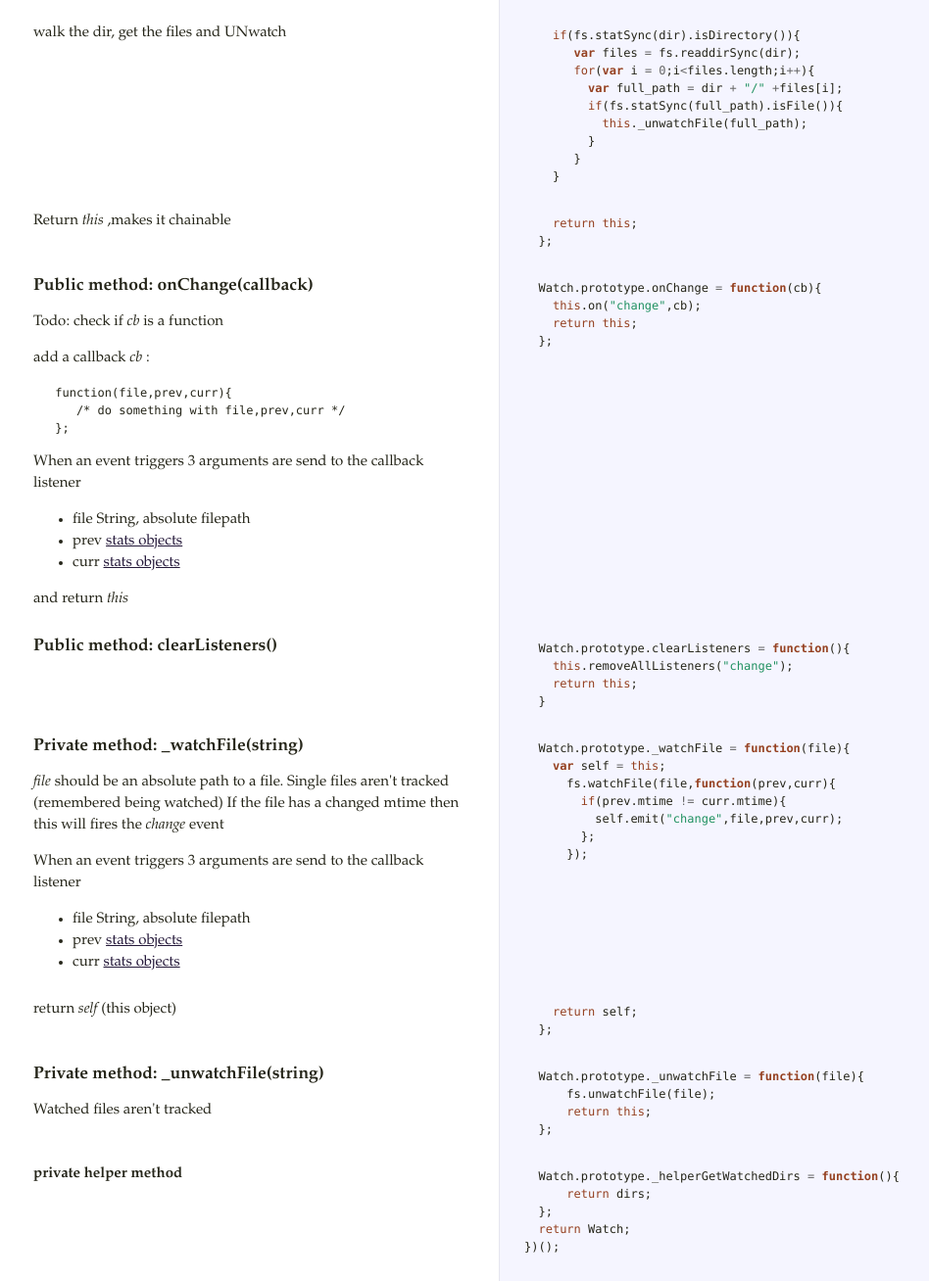
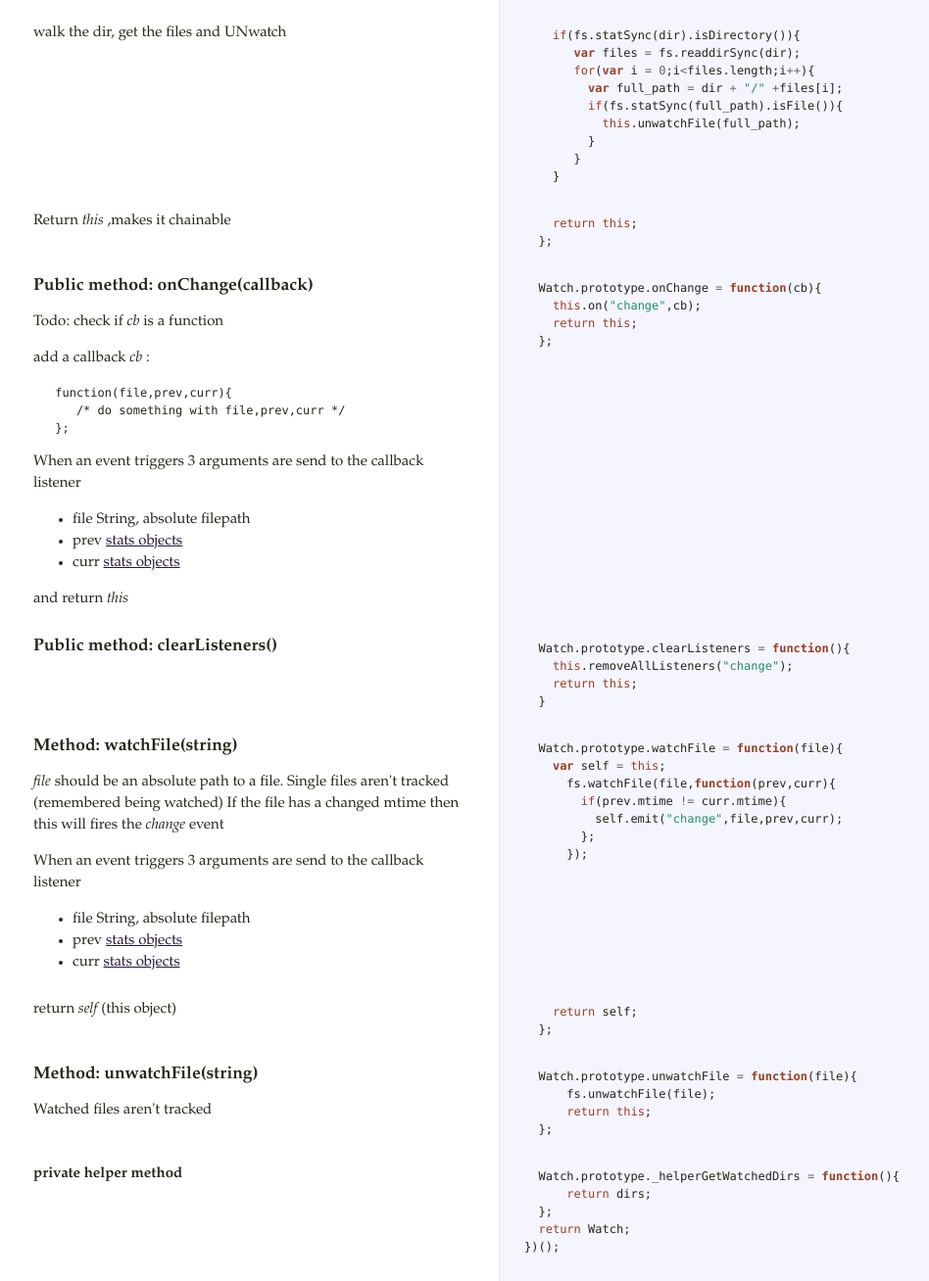
Before and after one commit to rafeca/node-watch, a plain HTML site: page docs/watch.html in a window 1280 px wide. Shown: the part 1852-3160 px from the top of the page at 98% size, without its empty margins (16-964 px from the left). Drawn offline with Linux system fonts and the light colour scheme.

Commit message:
Completed documentation

```diff
--- a/docs/watch.html
+++ b/docs/watch.html
@@ -53,7 +53,7 @@ If the dir is watched allready it won't be added and
         <span class="k">for</span><span class="p">(</span><span class="kd">var</span> <span class="nx">i</span> <span class="o">=</span> <span class="mi">0</span><span class="p">;</span><span class="nx">i</span><span class="o">&lt;</span><span class="nx">files</span><span class="p">.</span><span class="nx">length</span><span class="p">;</span><span class="nx">i</span><span class="o">++</span><span class="p">){</span>
           <span class="kd">var</span> <span class="nx">full_path</span> <span class="o">=</span> <span class="nx">dir</span> <span class="o">+</span> <span class="s2">&quot;/&quot;</span> <span class="o">+</span><span class="nx">files</span><span class="p">[</span><span class="nx">i</span><span class="p">];</span>
           <span class="k">if</span><span class="p">(</span><span class="nx">fs</span><span class="p">.</span><span class="nx">statSync</span><span class="p">(</span><span class="nx">full_path</span><span class="p">).</span><span class="nx">isFile</span><span class="p">()){</span>
-            <span class="k">this</span><span class="p">.</span><span class="nx">_watchFile</span><span class="p">(</span><span class="nx">full_path</span><span class="p">);</span>
+            <span class="k">this</span><span class="p">.</span><span class="nx">watchFile</span><span class="p">(</span><span class="nx">full_path</span><span class="p">);</span>
           <span class="p">}</span>
         <span class="p">}</span>
       <span class="p">}</span></pre></div>             </td>           </tr>                               <tr id="section-11">             <td class="docs">               <div class="pilwrap">                 <a class="pilcrow" href="#section-11">&#182;</a>               </div>               <p>Return <em>this</em> ,makes it chainable</p>             </td>             <td class="code">               <div class="highlight"><pre>      <span class="k">return</span> <span class="k">this</span><span class="p">;</span>
@@ -76,7 +76,7 @@ Throw an error if the dir isn't found</p>             </td>             <td clas
        <span class="k">for</span><span class="p">(</span><span class="kd">var</span> <span class="nx">i</span> <span class="o">=</span> <span class="mi">0</span><span class="p">;</span><span class="nx">i</span><span class="o">&lt;</span><span class="nx">files</span><span class="p">.</span><span class="nx">length</span><span class="p">;</span><span class="nx">i</span><span class="o">++</span><span class="p">){</span>
          <span class="kd">var</span> <span class="nx">full_path</span> <span class="o">=</span> <span class="nx">dir</span> <span class="o">+</span> <span class="s2">&quot;/&quot;</span> <span class="o">+</span><span class="nx">files</span><span class="p">[</span><span class="nx">i</span><span class="p">];</span>
          <span class="k">if</span><span class="p">(</span><span class="nx">fs</span><span class="p">.</span><span class="nx">statSync</span><span class="p">(</span><span class="nx">full_path</span><span class="p">).</span><span class="nx">isFile</span><span class="p">()){</span>
-           <span class="k">this</span><span class="p">.</span><span class="nx">_unwatchFile</span><span class="p">(</span><span class="nx">full_path</span><span class="p">);</span>
+           <span class="k">this</span><span class="p">.</span><span class="nx">unwatchFile</span><span class="p">(</span><span class="nx">full_path</span><span class="p">);</span>
          <span class="p">}</span>
        <span class="p">}</span>
     <span class="p">}</span></pre></div>             </td>           </tr>                               <tr id="section-15">             <td class="docs">               <div class="pilwrap">                 <a class="pilcrow" href="#section-15">&#182;</a>               </div>               <p>Return <em>this</em> ,makes it chainable</p>             </td>             <td class="code">               <div class="highlight"><pre>    <span class="k">return</span> <span class="k">this</span><span class="p">;</span>
@@ -105,7 +105,7 @@ Throw an error if the dir isn't found</p>             </td>             <td clas
   <span class="p">};</span></pre></div>             </td>           </tr>                               <tr id="section-17">             <td class="docs">               <div class="pilwrap">                 <a class="pilcrow" href="#section-17">&#182;</a>               </div>               <h3>Public method: clearListeners()</h3>             </td>             <td class="code">               <div class="highlight"><pre>  <span class="nx">Watch</span><span class="p">.</span><span class="nx">prototype</span><span class="p">.</span><span class="nx">clearListeners</span> <span class="o">=</span> <span class="kd">function</span><span class="p">(){</span>
     <span class="k">this</span><span class="p">.</span><span class="nx">removeAllListeners</span><span class="p">(</span><span class="s2">&quot;change&quot;</span><span class="p">);</span>
     <span class="k">return</span> <span class="k">this</span><span class="p">;</span>
-  <span class="p">}</span></pre></div>             </td>           </tr>                               <tr id="section-18">             <td class="docs">               <div class="pilwrap">                 <a class="pilcrow" href="#section-18">&#182;</a>               </div>               <h3>Private method: _watchFile(string)</h3>
+  <span class="p">}</span></pre></div>             </td>           </tr>                               <tr id="section-18">             <td class="docs">               <div class="pilwrap">                 <a class="pilcrow" href="#section-18">&#182;</a>               </div>               <h3>Method: watchFile(string)</h3>
 
 <p><em>file</em> should be an absolute path to a file.
 Single files aren't tracked (remembered being watched)
@@ -118,16 +118,16 @@ then this will fires the <em>change</em> event</p>
 <li>file String, absolute filepath</li>
 <li>prev <a href="http://nodejs.org/docs/v0.4.8/api/fs.html#fs.watchFile">stats objects</a></li>
 <li>curr <a href="http://nodejs.org/docs/v0.4.8/api/fs.html#fs.watchFile">stats objects</a></li>
-</ul>             </td>             <td class="code">               <div class="highlight"><pre>  <span class="nx">Watch</span><span class="p">.</span><span class="nx">prototype</span><span class="p">.</span><span class="nx">_watchFile</span> <span class="o">=</span> <span class="kd">function</span><span class="p">(</span><span class="nx">file</span><span class="p">){</span>
+</ul>             </td>             <td class="code">               <div class="highlight"><pre>  <span class="nx">Watch</span><span class="p">.</span><span class="nx">prototype</span><span class="p">.</span><span class="nx">watchFile</span> <span class="o">=</span> <span class="kd">function</span><span class="p">(</span><span class="nx">file</span><span class="p">){</span>
     <span class="kd">var</span> <span class="nx">self</span> <span class="o">=</span> <span class="k">this</span><span class="p">;</span>
       <span class="nx">fs</span><span class="p">.</span><span class="nx">watchFile</span><span class="p">(</span><span class="nx">file</span><span class="p">,</span><span class="kd">function</span><span class="p">(</span><span class="nx">prev</span><span class="p">,</span><span class="nx">curr</span><span class="p">){</span>
         <span class="k">if</span><span class="p">(</span><span class="nx">prev</span><span class="p">.</span><span class="nx">mtime</span> <span class="o">!=</span> <span class="nx">curr</span><span class="p">.</span><span class="nx">mtime</span><span class="p">){</span>
           <span class="nx">self</span><span class="p">.</span><span class="nx">emit</span><span class="p">(</span><span class="s2">&quot;change&quot;</span><span class="p">,</span><span class="nx">file</span><span class="p">,</span><span class="nx">prev</span><span class="p">,</span><span class="nx">curr</span><span class="p">);</span>
         <span class="p">};</span>
       <span class="p">});</span></pre></div>             </td>           </tr>                               <tr id="section-19">             <td class="docs">               <div class="pilwrap">                 <a class="pilcrow" href="#section-19">&#182;</a>               </div>               <p>return <em>self</em> (this object)</p>             </td>             <td class="code">               <div class="highlight"><pre>    <span class="k">return</span> <span class="nx">self</span><span class="p">;</span>
-  <span class="p">};</span></pre></div>             </td>           </tr>                               <tr id="section-20">             <td class="docs">               <div class="pilwrap">                 <a class="pilcrow" href="#section-20">&#182;</a>               </div>               <h3>Private method: _unwatchFile(string)</h3>
+  <span class="p">};</span></pre></div>             </td>           </tr>                               <tr id="section-20">             <td class="docs">               <div class="pilwrap">                 <a class="pilcrow" href="#section-20">&#182;</a>               </div>               <h3>Method: unwatchFile(string)</h3>
 
-<p>Watched files aren't tracked</p>             </td>             <td class="code">               <div class="highlight"><pre>  <span class="nx">Watch</span><span class="p">.</span><span class="nx">prototype</span><span class="p">.</span><span class="nx">_unwatchFile</span> <span class="o">=</span> <span class="kd">function</span><span class="p">(</span><span class="nx">file</span><span class="p">){</span>
+<p>Watched files aren't tracked</p>             </td>             <td class="code">               <div class="highlight"><pre>  <span class="nx">Watch</span><span class="p">.</span><span class="nx">prototype</span><span class="p">.</span><span class="nx">unwatchFile</span> <span class="o">=</span> <span class="kd">function</span><span class="p">(</span><span class="nx">file</span><span class="p">){</span>
       <span class="nx">fs</span><span class="p">.</span><span class="nx">unwatchFile</span><span class="p">(</span><span class="nx">file</span><span class="p">);</span>
       <span class="k">return</span> <span class="k">this</span><span class="p">;</span>
   <span class="p">};</span></pre></div>             </td>           </tr>                               <tr id="section-21">             <td class="docs">               <div class="pilwrap">                 <a class="pilcrow" href="#section-21">&#182;</a>               </div>               <h4>private helper method</h4>             </td>             <td class="code">               <div class="highlight"><pre>  <span class="nx">Watch</span><span class="p">.</span><span class="nx">prototype</span><span class="p">.</span><span class="nx">_helperGetWatchedDirs</span> <span class="o">=</span> <span class="kd">function</span><span class="p">(){</span>
```
